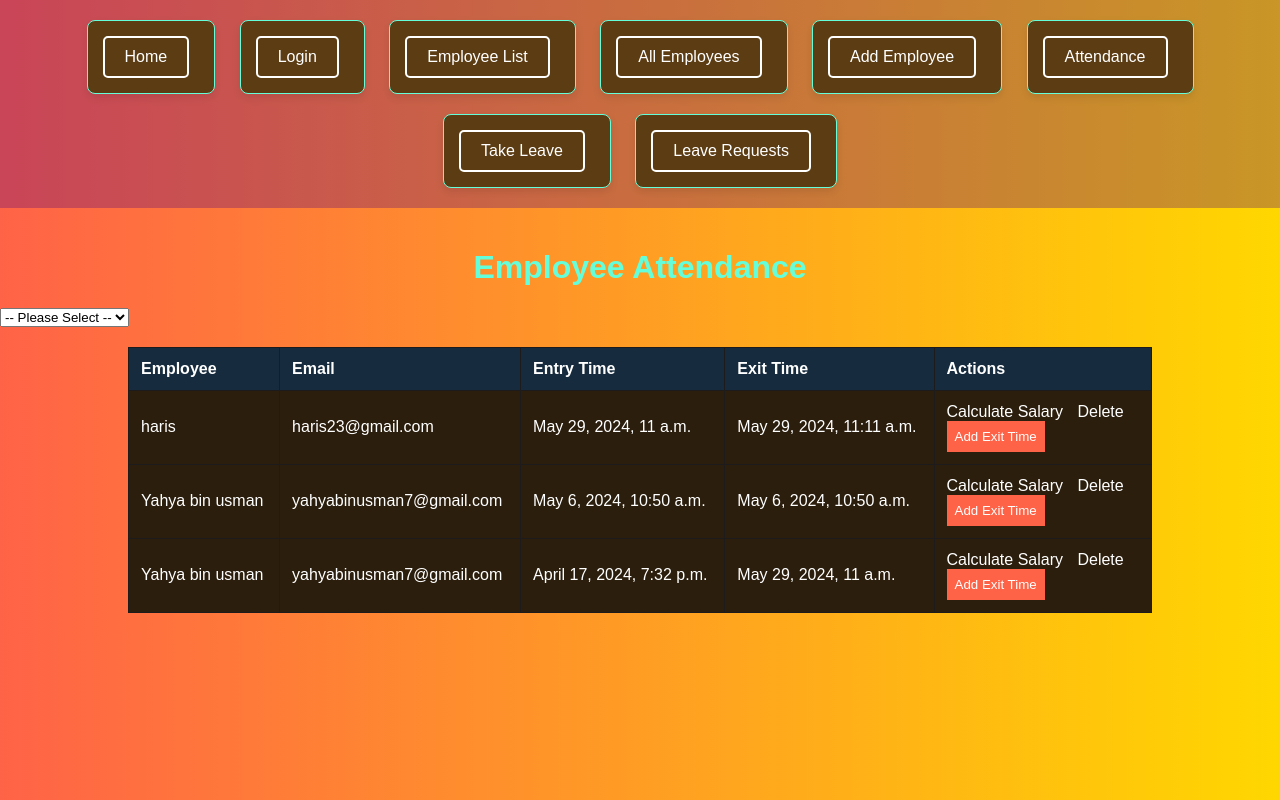
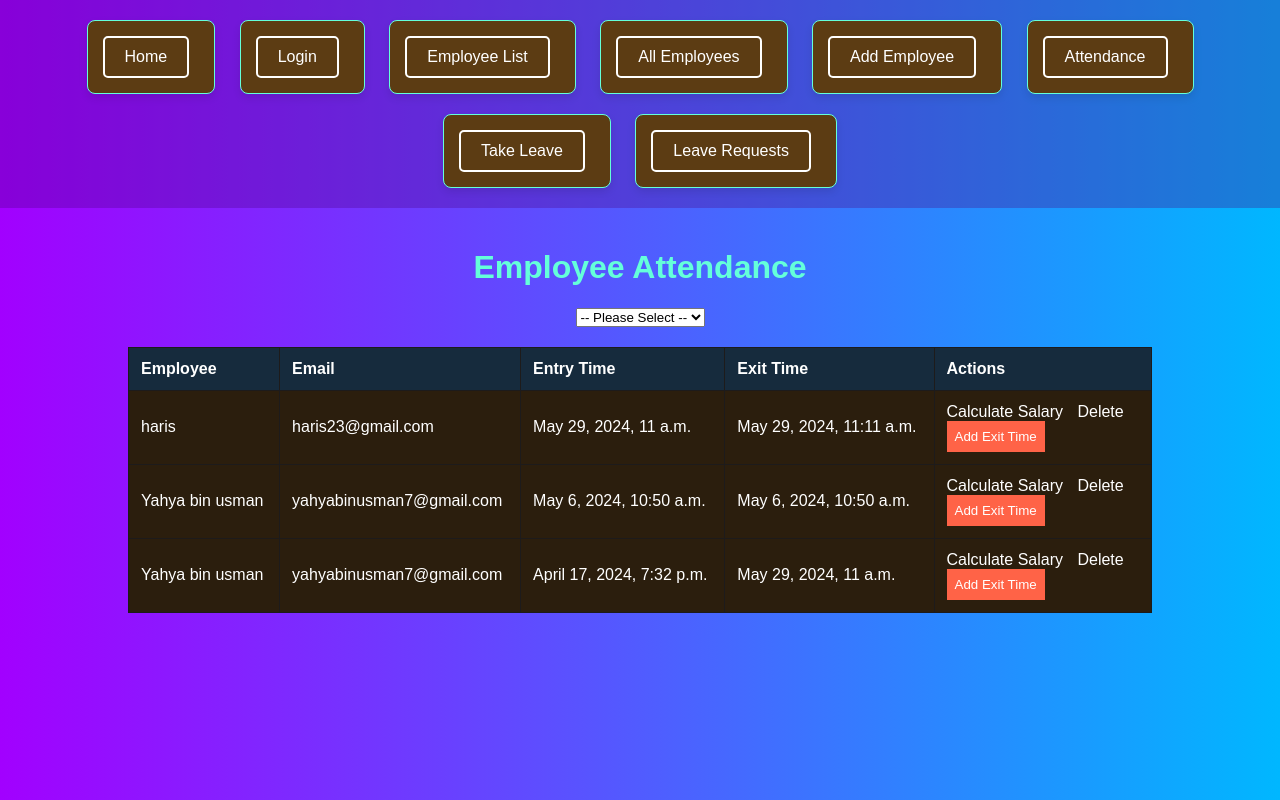
Before and after one commit to YahyaBinUsman/employee-management.github.io, a Django app: page /attendance/ in a window 1280 px wide. Run offline with Django 5.2, Linux system fonts and the light colour scheme; a user stored in the database is signed in; data comes from the database, SQL or seed files in the repository; both versions use the stored data as it was after the commit.

Commit message:
Some Minor Changes

```diff
--- a/employees/templates/all_employees.html
+++ b/employees/templates/all_employees.html
@@ -9,7 +9,7 @@
 
     <style>
         body {
-             background: linear-gradient(to right, #FF6347, #FFD700);
+             background: linear-gradient(to left, #00b7ff, #a200ff);
             color: #ffffff;
             font-family: Arial, sans-serif;
             margin: 0;
--- a/employees/templates/calculate_salary.html
+++ b/employees/templates/calculate_salary.html
@@ -8,7 +8,7 @@
     <link rel="stylesheet" href="https://cdnjs.cloudflare.com/ajax/libs/font-awesome/5.15.2/css/all.min.css">
     <style>
         body {
-            background: linear-gradient(to right, #FF6347, #FFD700);
+            background: linear-gradient(to left, #00b7ff, #a200ff);
             color: #ffffff;
             font-family: 'Arial', sans-serif;
             margin: 0;
--- a/employees/templates/employee_attendance.html
+++ b/employees/templates/employee_attendance.html
@@ -8,7 +8,7 @@
     <link rel="stylesheet" href="https://cdnjs.cloudflare.com/ajax/libs/font-awesome/5.15.2/css/all.min.css">
     <style>
         body {
-            background: linear-gradient(to right, #FF6347, #FFD700);
+            background: linear-gradient(to left, #00b7ff, #a200ff);
             color: #ffffff;
             font-family: Arial, sans-serif;
             margin: 0;
@@ -103,7 +103,14 @@
         button:hover {
             background-color: #FF4500;
         }
-
+        #attendanceForm {
+            align-items: center;
+            text-align: center;
+        }
+        .addentry{
+            text-align: center;
+            align-items: center;
+        }
     </style>
 </head>
 <body class="reveal">
@@ -127,8 +134,10 @@
                 <option value="{{ employee.id }}">{{ employee.first_name }} {{ employee.last_name }}</option>
             {% endfor %}
         </select>
+        <div class="addentry">
+        <button id="addEntryButton" type="button" onclick="startCamera()" style="display: none;">Add Entry Time</button>
+    </div>
 
-        <button id="addEntryButton" type="button" onclick="startCamera()" style="display: none;">Add Entry Time</button>
     </form>
 
     <video id="cameraFeed" autoplay style="display:none;"></video>
--- a/employees/templates/employee_detail.html
+++ b/employees/templates/employee_detail.html
@@ -8,7 +8,7 @@
     <title>Employee Detail</title>
     <style>
         body {
-            background: linear-gradient(to right, #FF6347, #FFD700);
+            background: linear-gradient(to left, #00b7ff, #a200ff);
             color: #ffffff;
             font-family: Arial, sans-serif;
             margin: 0;
--- a/employees/templates/employee_edit.html
+++ b/employees/templates/employee_edit.html
@@ -7,7 +7,7 @@
     <link rel="stylesheet" href="https://maxcdn.bootstrapcdn.com/bootstrap/4.0.0/css/bootstrap.min.css">
     <style>
         body {
-            background: linear-gradient(to right, #FF6347, #FFD700);
+            background: linear-gradient(to left, #00b7ff, #a200ff);
             color: #ffffff;
             font-family: Arial, sans-serif;
             margin: 0;
--- a/employees/templates/employee_list.html
+++ b/employees/templates/employee_list.html
@@ -7,7 +7,7 @@
     <title>Employee List</title>
     <style>
         body {
-            background: linear-gradient(to right, #FF6347, #FFD700);
+            background: linear-gradient(to left, #00b7ff, #a200ff);
             color: #ffffff;
             font-family: Arial, sans-serif;
             margin: 0;
--- a/employees/templates/home.html
+++ b/employees/templates/home.html
@@ -62,7 +62,7 @@
 
         /* Section One */
         #section-one {
-            background: linear-gradient(to right, #FF6347, #FFD700);
+            background: linear-gradient(to left, #00b7ff, #a200ff);
             color: #fff;
             text-align: center;
             padding: 50px 20px;
@@ -78,7 +78,8 @@
 
         /* Section Three */
         #section-three {
-            background: linear-gradient(to right, #0077ff, #56ff47,rgb(255, 0, 0));
+            background-color: #4400ff;
+
             color: #fff;
             text-align: center;
             padding: 50px 20px;
--- a/employees/templates/leave_request.html
+++ b/employees/templates/leave_request.html
@@ -7,7 +7,7 @@
     <link rel="stylesheet" href="https://maxcdn.bootstrapcdn.com/bootstrap/4.0.0/css/bootstrap.min.css">
     <style>
         body {
-            background: linear-gradient(to right, #FF6347, #FFD700);
+            background: linear-gradient(to left, #00b7ff, #a200ff);
             color: #ffffff;
             font-family: Arial, sans-serif;
             margin: 0;
--- a/employees/templates/leave_requests.html
+++ b/employees/templates/leave_requests.html
@@ -8,7 +8,7 @@
     <link rel="stylesheet" href="https://cdnjs.cloudflare.com/ajax/libs/font-awesome/5.15.2/css/all.min.css">
     <style>
         body {
-            background: linear-gradient(to right, #FF6347, #FFD700);
+            background: linear-gradient(to left, #00b7ff, #a200ff);
             color: #ffffff;
             font-family: 'Arial', sans-serif;
             margin: 0;
--- a/employees/templates/registration/login.html
+++ b/employees/templates/registration/login.html
@@ -8,7 +8,7 @@
     <title>Login Form</title>
     <style>
         body {
-            background: linear-gradient(to right, #FF6347, #FFD700);
+            background: linear-gradient(to left, #00b7ff, #a200ff);
             margin: 0;
             padding: 0;
             font-family: 'Arial', sans-serif;
--- a/employees/templates/signup.html
+++ b/employees/templates/signup.html
@@ -7,7 +7,7 @@
     <title>Sign Up Form</title>
     <style>
         body {
-            background: linear-gradient(to right, #FF6347, #FFD700);
+            background: linear-gradient(to left, #00b7ff, #a200ff);
             color: #ffffff;
             font-family: 'Arial', sans-serif;
             margin: 0;
--- a/employees/views.py
+++ b/employees/views.py
@@ -76,8 +76,9 @@ def employee_detail(request, pk):
     return render(request, 'employee_detail.html', {'employee': employee})
 
 
+from .decorators import admin_required
 
-@login_required
+@admin_required
 def employee_edit(request, pk):
     employee = get_object_or_404(Employee, pk=pk)
     if request.method == "POST":
@@ -254,8 +255,9 @@ import numpy as np
 from PIL import Image
 import json
 import logging
+from .decorators import admin_required
 
-@login_required
+@admin_required
 def employee_new(request):
     if request.method == "POST":
         form = EmployeeForm(request.POST, request.FILES)
```
Also changed, not shown: employees/decorators.py (added, +9 -0 lines), db.sqlite3, employees/WIN_20240529_10_59_24_Pro.jpg (added).
